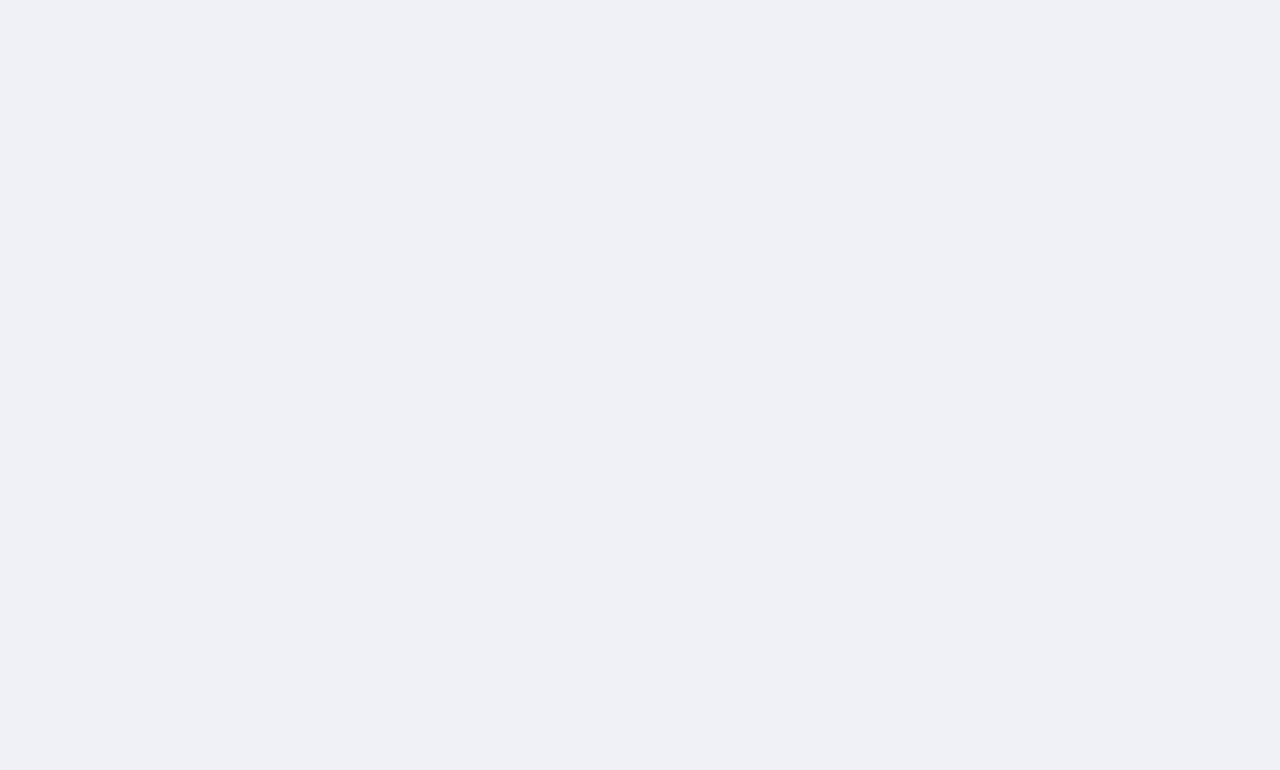
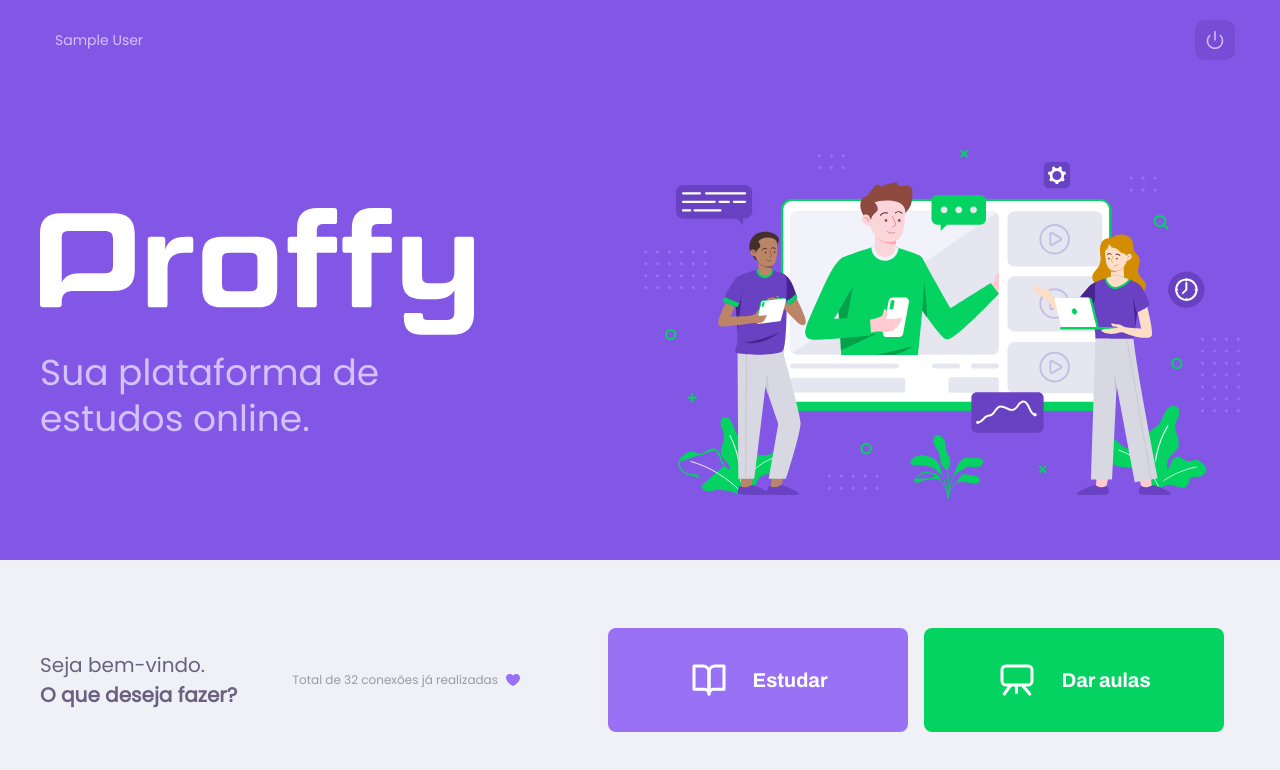
Before and after one commit to cp-yago/proffy-web, a React (Create React App) app: page /landing in a window 1280 px wide. Shown: the top 770 px of the page. Built offline with nearby package versions, Linux system fonts and the light colour scheme; sample sign-in values are in the browser's storage.

Commit message:
Creating Landing page

```diff
--- /dev/null
+++ b/src/pages/Landing/index.tsx
@@ -0,0 +1,116 @@
+import React, { useCallback } from 'react';
+import { Link } from 'react-router-dom';
+import { useAuth } from '../../hooks/auth';
+
+import signOutIcon from '../../assets/images/icons/sign-out.svg';
+import logoImg from '../../assets/images/logo.svg';
+import landingImg from '../../assets/images/landing.svg';
+import purpleHeartIcon from '../../assets/images/icons/purple-heart.svg';
+import studyIcon from '../../assets/images/icons/study.svg';
+import giveClassesIcon from '../../assets/images/icons/give-classes.svg';
+
+import {
+  Container,
+  TopContent,
+  Header,
+  Avatar,
+  Username,
+  SignOutButton,
+  SignOutIcon,
+  MainContent,
+  LogoContainer,
+  LogoImg,
+  Text,
+  LandingImg,
+  BottomContent,
+  BottomContainer,
+  BottomText,
+  Welcome,
+  WelcomeStrong,
+  TotalConnections,
+  HeartIcon,
+  ButtonsContainer,
+  StudyIcon,
+  GiveClassesIcon,
+  LinkStudy,
+  LinkGiveClasses,
+} from './styles';
+
+const Landing: React.FC = () => {
+  const { user, signOut } = useAuth();
+
+  const handleSignOut = useCallback(() => {
+    signOut();
+  }, [signOut]);
+
+  return (
+    <Container>
+      <TopContent>
+        <Header>
+          <Link
+            to="Profile"
+            style={{
+              display: 'flex',
+              flexDirection: 'row',
+              alignItems: 'center',
+              textDecoration: 'none',
+            }}
+          >
+            { user.avatar && (
+              <Avatar src={user.avatar_url} />
+            )}
+            <Username>{user.name}</Username>
+          </Link>
+
+          <SignOutButton onClick={handleSignOut}>
+            <SignOutIcon src={signOutIcon} />
+          </SignOutButton>
+        </Header>
+
+        <MainContent>
+          <LogoContainer>
+            <LogoImg src={logoImg} />
+            <Text>Sua plataforma de estudos online.</Text>
+          </LogoContainer>
+          <LandingImg src={landingImg} />
+        </MainContent>
+
+      </TopContent>
+
+      <BottomContent>
+        <BottomContainer>
+          <BottomText>
+            <Welcome>
+              Seja bem-vindo.
+              {' '}
+              <br />
+              <WelcomeStrong>O que deseja fazer?</WelcomeStrong>
+            </Welcome>
+            <TotalConnections>
+              Total de 32 conexões já realizadas
+              <HeartIcon src={purpleHeartIcon} />
+            </TotalConnections>
+          </BottomText>
+
+          <ButtonsContainer>
+            <LinkStudy
+              to="/study"
+            >
+              <StudyIcon src={studyIcon} />
+              Estudar
+            </LinkStudy>
+            <LinkGiveClasses
+              to="/give-classes"
+            >
+              <GiveClassesIcon src={giveClassesIcon} />
+              Dar aulas
+            </LinkGiveClasses>
+          </ButtonsContainer>
+        </BottomContainer>
+      </BottomContent>
+
+    </Container>
+  );
+};
+
+export default Landing;
--- /dev/null
+++ b/src/pages/Landing/styles.ts
@@ -0,0 +1,200 @@
+import styled from 'styled-components';
+import { Link } from 'react-router-dom';
+
+export const Container = styled.div`
+  width: 100vw;
+  height: 100vh;
+
+  display: flex;
+  flex-direction: column;
+  justify-content: center;
+  align-items: center;
+
+  color: var(--color-text-in-primary);
+  background: var(--color-primary);
+`;
+
+export const TopContent = styled.div`
+  max-width: none;
+  width: 100%;
+  height: 70vh;
+
+  display: flex;
+  flex-direction: column;
+  justify-content: center;
+  align-items: center;
+`;
+
+export const Header = styled.header`
+  width: 120rem;
+  display: flex;
+  flex-direction: row;
+  justify-content: space-between;
+  align-items: center;
+  margin: 2rem 3rem 3rem 2rem;
+`;
+
+export const Avatar = styled.img`
+  height: 4rem;
+  width: 4rem;
+  border-radius: 2rem;
+`;
+
+export const Username = styled.span`
+  font: 500 1.4rem Poppins;
+  color: var(--color-text-in-primary);
+  margin-left: 2rem;
+`;
+
+export const SignOutButton = styled.button`
+  height: 4rem;
+  width: 4rem;
+  border-radius: 1rem;
+  border: 0;
+
+  background: var(--color-primary-dark);
+  transition: background-color 0.2s;
+
+  display: flex;
+  justify-content: center;
+  align-items: center;
+
+  &:hover {
+    background: var(--color-primary-light);
+  }
+`;
+
+export const SignOutIcon = styled.img``;
+
+export const MainContent = styled.div`
+  width: 120rem;
+  height: 50rem;
+  display: flex;
+  flex-direction: row;
+  justify-content: space-between;
+  align-items: center;
+`;
+
+export const LogoContainer = styled.div`
+  align-self: center;
+  margin: 0;
+  text-align: left;
+`;
+
+export const LogoImg = styled.img``;
+
+export const Text = styled.h2`
+  width: 60%;
+  font-weight: 500;
+  font-size: 3.6rem;
+  line-height: 4.6rem;
+  margin-top: 0.8rem;
+  text-align: initial;
+`;
+
+export const LandingImg = styled.img`
+  width: 60rem;
+  height: 35rem;
+`;
+
+export const BottomContent = styled.div`
+  margin-top: auto;
+  width: 100%;
+  height: 30vh;
+  background: var(--color-background);
+  display: flex;
+  justify-content: center;
+`;
+
+export const BottomContainer = styled.div`
+  width: 120rem;
+  display: flex;
+  flex-direction: row;
+  align-items: center;
+`;
+
+export const BottomText = styled.div`
+  display: flex;
+  flex-direction: row;
+  margin-right: auto;
+  width: 40%;
+`;
+
+export const Welcome = styled.p`
+  font: 400 2rem Poppins;
+  color: var(--color-text-base);
+`;
+
+export const WelcomeStrong = styled.strong``;
+
+export const TotalConnections = styled.span`
+  font-size: 1.2rem;
+  color: var(--color-text-complement);
+
+  display: flex;
+  align-items: center;
+  justify-content: center;
+  margin-left:  auto;
+`;
+
+export const HeartIcon = styled.img`
+  margin-left: 0.8rem;
+`;
+
+export const ButtonsContainer = styled.div`
+  display: flex;
+  justify-content: center;
+  margin: 3.2rem 0;
+`;
+
+export const StudyIcon = styled.img`
+  margin-right: 2.4rem;
+`;
+
+export const GiveClassesIcon = styled.img`
+  margin-right: 2.4rem;
+`;
+
+export const LinkStudy = styled(Link)`
+  width: 30rem;
+  height: 10.4rem;
+  border-radius: 0.8rem;
+  font: 700 2.0rem Archivo;
+
+  display: flex;
+  align-items: center;
+  justify-content: center;
+
+  text-decoration: none;
+  color: var(--color-button-text);
+
+  transition: background-color 0.2s;
+  background: var(--color-primary-lighter);
+  margin-right: 1.6rem;
+
+  &:hover {
+    background: var(--color-primary-dark);
+  }
+`;
+
+export const LinkGiveClasses = styled(Link)`
+  width: 30rem;
+  height: 10.4rem;
+  border-radius: 0.8rem;
+  font: 700 2.0rem Archivo;
+
+  display: flex;
+  align-items: center;
+  justify-content: center;
+
+  text-decoration: none;
+  color: var(--color-button-text);
+
+  transition: background-color 0.2s;
+  margin-right: 1.6rem;
+  background: var(--color-secundary);
+
+  &:hover {
+    background: var(--color-secundary-dark);
+  }
+`;
--- a/src/routes/index.tsx
+++ b/src/routes/index.tsx
@@ -5,10 +5,13 @@ import { BrowserRouter } from 'react-router-dom';
 import Route from './Route';
 
 import SignIn from '../pages/SignIn';
+import Landing from '../pages/Landing';
 
 const Routes: React.FC = () => (
   <BrowserRouter>
     <Route path="/" exact component={SignIn} />
+
+    <Route path="/landing" exact component={Landing} isPrivate />
   </BrowserRouter>
 );
 
```
